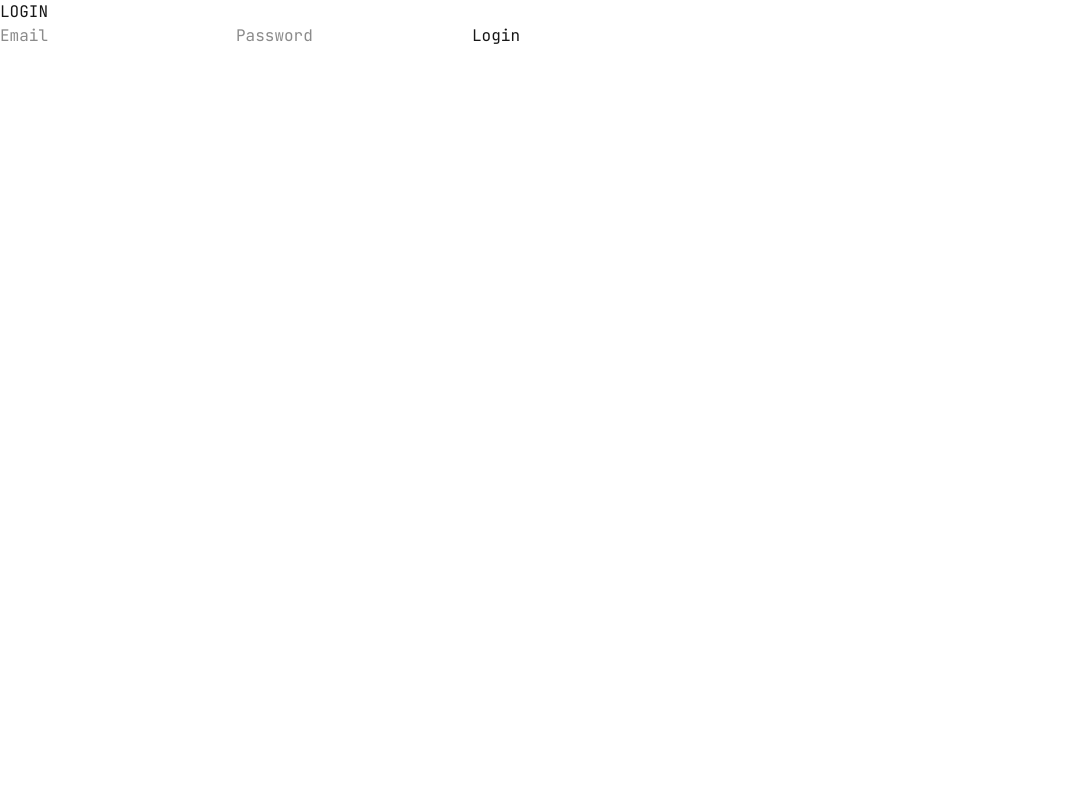
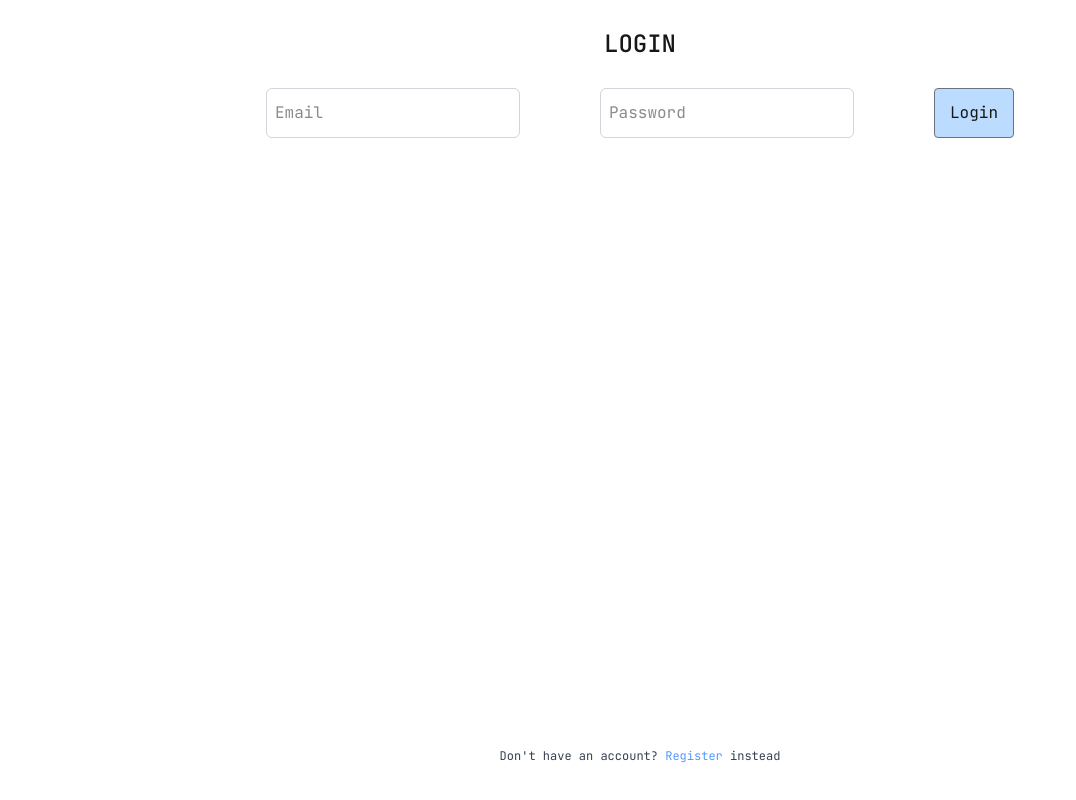
Before and after one commit to clydexmarty09/Job-App-Tracker-, a Next.js app: page /login in a window 1280 px wide. Shown: the whole page, without its empty margins (0-1076 px from the left). Built offline with nearby package versions, Linux system fonts and the light colour scheme.

Commit message:
added minimalistic styling to register, login, and dashboard pages

```diff
--- a/app/dashboard/page.tsx
+++ b/app/dashboard/page.tsx
@@ -171,14 +171,19 @@ export default function Dashboard() {
     return (
 
 
-        <main>
-            <button onClick={()=> logOut()}> Log Out  </button>
-            <h1> DASHBOARD</h1>
+        <main className="min-h-screen m-auto p-5 flex flex-col items center">
+
+        <div>
+               <button className="underline text-lg hover:text-blue-400" onClick={()=> logOut()}> Log Out  </button>
+        </div>
+
+            <h1 className="pt-10 text-3xl font-semibold"> DASHBOARD</h1>
 
             { error && <p> {error}</p>}
-            <form onSubmit={handleApplication}>
+            <form className="flex gap-6 py-4" onSubmit={handleApplication}>
 
             <input
+            className="border border-gray-400 rounded"
             value={company}
             type="text"
             placeholder="Insert company"
@@ -186,6 +191,7 @@ export default function Dashboard() {
             />
 
             <input
+            className="border border-gray-400 rounded"
             value={position}
             type="text"
             placeholder="Insert position"
@@ -193,20 +199,22 @@ export default function Dashboard() {
             />
 
             <input
+            className="border border-gray-400 rounded"
             value={pay}
             type="number"
-            placeholder="Insert pay if applicable"
+            placeholder="Insert pay"
             onChange={(e)=> setPay(e.target.value)}
             />
 
             <input
+            className="border border-gray-400 rounded"
             value={status}
             type="status"
             placeholder="Status"
             onChange={(e)=> setStatus(e.target.value)}
             />
 
-            <button type="submit" disabled={loading}>
+            <button className="hover:scale-105 transition border rounded-md border-gray-500 bg-blue-300/60 p-2 " type="submit" disabled={loading}>
                 {loading ? "Saving..." : "Add Application"}
             </button>
 
@@ -215,14 +223,14 @@ export default function Dashboard() {
             {loading ? (
                 <p> Loading... </p> ) :
             applications.length === 0 ? (
-                <p> No applications yet. </p>
+                <p className="text-red-600/80"> No applications yet. </p>
             ): (
-                <div>
+                <div className="pt-4 flex flex-col text-xs gap-4">
                     {applications.map((app)=> (
-                        <div key={app.id}>
-                        <p> {app.company}  </p>
-                        <p> {app.position} </p>
-                        <p> {app.pay ?? "No pay listed"} </p>
+                        <div className="grid grid-cols-5 gap-10 items-center" key={app.id}>
+                        <p> Company: <span> {app.company} </span> </p>
+                        <p> Position: <span> {app.position} </span> </p>
+                        <p> Pay: <span> {app.pay ?? "No pay listed"} </span> </p>
                         <select
                         value={app.status ?? ""}
                         onChange={(e)=> handleStatusChange(app.id, e.target.value)}>
@@ -235,7 +243,7 @@ export default function Dashboard() {
 
                         </select>
 
-                        <button onClick={()=> handleDelete(app.id)}> DELETE</button>
+                        <button className="hover:scale-105 transition border border-gray-500 p-2 rounded" onClick={()=> handleDelete(app.id)}> DELETE</button>
 
                         </div>
                     ))}
--- a/app/login/page.tsx
+++ b/app/login/page.tsx
@@ -1,6 +1,7 @@
 "use client";
 import { useState } from "react";
 import { useRouter } from "next/navigation";
+import Link from "next/link";
 
 export default function Login() {
 
@@ -36,12 +37,13 @@ export default function Login() {
 
 
     return(
-        <main>
-            <h1> LOGIN</h1>
+        <main className="min-h-screen m-auto p-4 flex flex-col items-center">
+            <h1 className="font-medium text-2xl p-3"> LOGIN</h1>
 
 
-        <form onSubmit={handleSubmit}>
+        <form className="flex gap-20 p-4" onSubmit={handleSubmit}>
             <input
+            className="border border-gray-300 rounded-md p-2"
              type="email"
              value={email}
              onChange={(e)=> setEmail(e.target.value)}
@@ -49,16 +51,19 @@ export default function Login() {
              />
 
              <input
+             className="border border-gray-300 rounded-md p-2"
              type="password"
              value={password}
              onChange={(e)=> setPassword(e.target.value)}
              placeholder="Password"
              />
 
-             <button type="submit"> Login </button>
+             <button className="transition hover:scale-105 text-center border rounded w-20 p-3 border-gray-500 bg-blue-300/60" type="submit"> Login </button>
         </form>
 
-        {error && <p> {error} </p>}
+         <p className="text-xs text-gray-700 mt-auto p-5"> Don't have an account? <span> <Link className="text-blue-500/80 hover:underline" href="/register"> Register </Link> instead </span> </p>
+
+        {error && <p className="text-red-600 text-xs p-2"> {error} </p>}
         </main>
 
     );
--- a/app/register/page.tsx
+++ b/app/register/page.tsx
@@ -1,6 +1,7 @@
 "use client";
 import { useEffect, useState } from "react";
 import { useRouter } from "next/navigation";
+import Link from "next/link";
 
 export default function Register() {
 
@@ -63,10 +64,12 @@ export default function Register() {
                 type="password"
                 onChange={(e)=> setPassword(e.target.value)}
                 />
-                <button className="border rounded border-gray-500 bg-blue-300/60 p-3" type="submit" disabled={loading}>
+                <button className="hover:scale-105 transition w-40 border rounded border-gray-500 bg-blue-300/60 p-3" type="submit" disabled={loading}>
                 {loading ? "Registering..." : "Register"}
                 </button>
             </form>
+
+            <p className="text-xs text-gray-700 mt-auto p-5"> Have an account? <span> <Link className="text-blue-500/80 hover:underline" href="/login"> Log In </Link> instead </span> </p>
 
             {error && <p> {error} </p>}
         </main>
```
